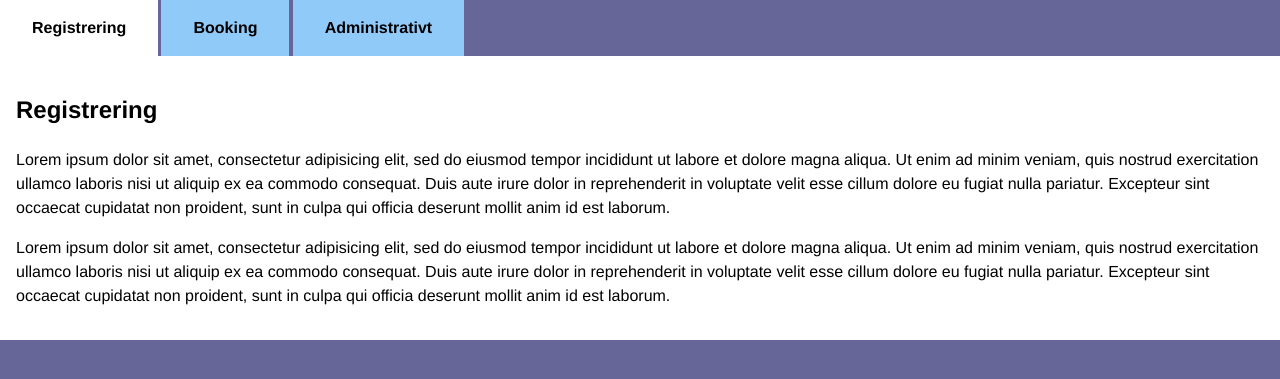
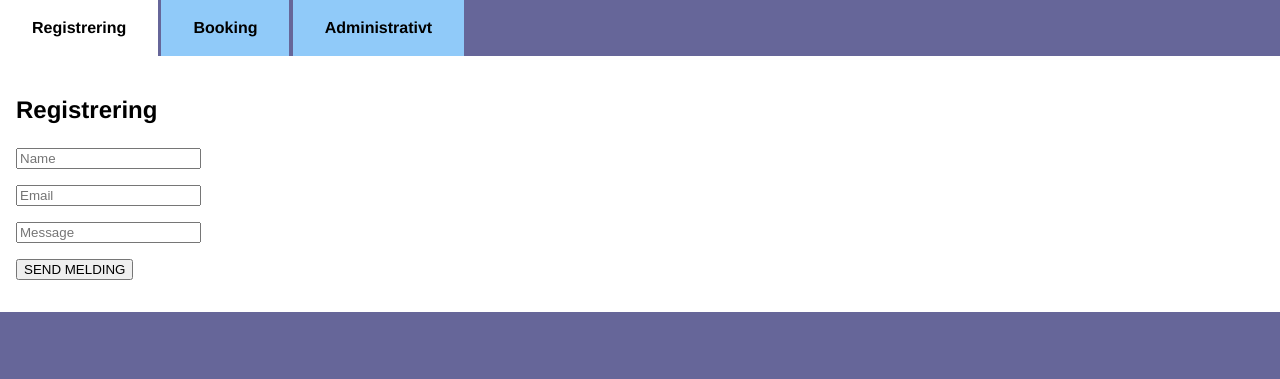
Before and after one commit to natb0412/HotelCalifornia, a PHP site: page / in a window 1280 px wide. Shown: the part 73-452 px from the top of the page. Run offline with PHP 8.4, Linux system fonts and the light colour scheme.

Commit message:
La inn form

```diff
--- a/index.php
+++ b/index.php
@@ -7,8 +7,12 @@
   <label for="tabone">Registrering</label>
   <div class="tab">
     <h2>Registrering</h2>
-    <p>Lorem ipsum dolor sit amet, consectetur adipisicing elit, sed do eiusmod tempor incididunt ut labore et dolore magna aliqua. Ut enim ad minim veniam, quis nostrud exercitation ullamco laboris nisi ut aliquip ex ea commodo consequat. Duis aute irure dolor in reprehenderit in voluptate velit esse cillum dolore eu fugiat nulla pariatur. Excepteur sint occaecat cupidatat non proident, sunt in culpa qui officia deserunt mollit anim id est laborum.</p>
-    <p>Lorem ipsum dolor sit amet, consectetur adipisicing elit, sed do eiusmod tempor incididunt ut labore et dolore magna aliqua. Ut enim ad minim veniam, quis nostrud exercitation ullamco laboris nisi ut aliquip ex ea commodo consequat. Duis aute irure dolor in reprehenderit in voluptate velit esse cillum dolore eu fugiat nulla pariatur. Excepteur sint occaecat cupidatat non proident, sunt in culpa qui officia deserunt mollit anim id est laborum.</p>
+    <form action="/registrering_page.php" target="_blank">
+      <p><input class="user_name" type="text" placeholder="Name" required name="Name"></p>
+      <p><input class="user_email" type="text" placeholder="Email" required name="Email"></p>
+      <p><input class="user_message" type="text" placeholder="Message" required name="Message"></p>
+      <p><button class="user_submit" type="submit">SEND MELDING</button></p>
+    </form>
   </div>
 
   <input type="radio" name="tabs" id="tabtwo">
```
